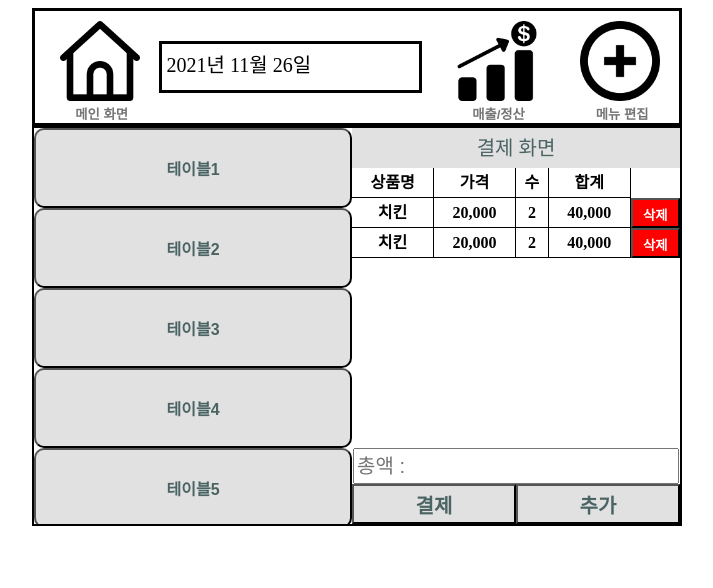
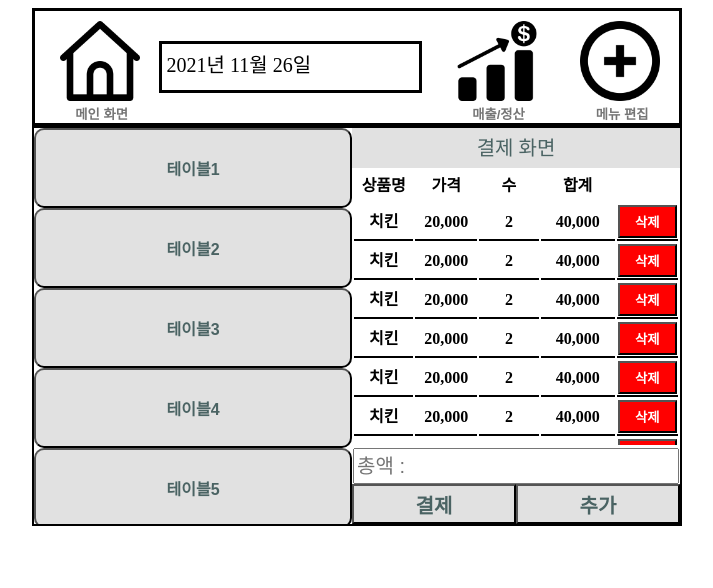
Before and after one commit to kiosksystem/pos, a Flask app: page / in a window 1280 px wide. Shown: the top 588 px of the page, without its empty margins (283-996 px from the left). Run offline with Flask 2, Linux system fonts and the light colour scheme.

Commit message:
[#29] modify: Pos Main 페이지 수정

```diff
--- a/static/css/Pos_calculate.css
+++ b/static/css/Pos_calculate.css
@@ -25,7 +25,7 @@
 }
 
 .daily_property th {
-	width: 115px;
+	width: 95px;
     position: sticky;
     top: 0px;
     background-color: white;
--- a/static/css/Pos_main.css
+++ b/static/css/Pos_main.css
@@ -19,82 +19,43 @@
 	color: #4a6363;
 }
 
-.menu_right .property {
-	display: flex;
-	width: 100%;
-	line-height: 30px;
-	float: left;
-	font-weight: bold;
-}
-
 .menu_right .order_list {
 	width: 100%;
-	height: 247px;
+	height: 277px;
 	float: left;
 	font-weight: bold;
 	margin-bottom: 1%;
 }
 
-.order_list .order_num {
-	display: flex;
+.order_list .order_table {
+    width: 100%;
+	height: 100%;
+    display: flex;
+	line-height: 30px;
+	font-weight: bold;
+    overflow: scroll;
+    overflow-x: hidden;
+}
+
+.order_table th {
+	width: 115px;
+    position: sticky;
+    top: 0px;
+    background-color: white;
+}
+
+.order_table tr {
 	width: 100%;
 	height: 30px;
-	float: left;
-	font-weight: bold;
 }
 
-.menu_right .menu_name {
-	width: 25%;
-	height: 30px;
-	line-height: 30px;
+.order_table td {
+	width: 20%;
 	text-align: center;
-	border-right : black solid 1px;
-	border-bottom: black solid 1px;
-    box-sizing: border-box;
-	font-weight: bold;
+	border-bottom: black solid 2px;
 }
-
-.menu_right .menu_price {
-	width: 25%;
-	height: 30px;
-	line-height: 30px;
-	text-align: center;
-	border-right : black solid 1px;
-	border-bottom: black solid 1px;
-    box-sizing: border-box;
-	font-weight: bold;
-}
-
-.menu_right .menu_num {
-	width: 10%;
-	height: 30px;
-	line-height: 30px;
-	text-align: center;
-	border-right : black solid 1px;
-	border-bottom: black solid 1px;
-    box-sizing: border-box;
-	font-weight: bold;
-}
-
-.menu_right .total_price {
-	width: 25%;
-	height: 30px;
-	line-height: 30px;
-	text-align: center;
-	border-right : black solid 1px;
-	border-bottom: black solid 1px;
-    box-sizing: border-box;
-	font-weight: bold;
-}
-
-.menu_right .empty {
-	width: 15%;
-	height: 30px;
-	text-align: center;
-}
-
-.order_list #delete_btn {
-	width: 15%;
+.order_table #delete_btn {
+	width: 100%;
 	background: red;
 	color: white;
 	padding: 5px;
--- a/templates/Pos_main.html
+++ b/templates/Pos_main.html
@@ -25,30 +25,99 @@
 
                 <div class="menu_right">
                     <div class="payment_top">결제 화면</div>
-                    <div class="property">
-                        <div class="menu_name">상품명</div>
-                        <div class="menu_price">가격</div>
-                        <div class="menu_num">수</div>
-                        <div class="total_price">합계</div>
-                        <div class="empty"></div>
+                    <div class="order_list">
+                        <table class="order_table">
+                            <tbody>
+			                    <tr>
+                                    <th class="menu_name">상품명</th>
+                                    <th class="menu_price">가격</th>
+                                    <th class="menu_num">수</th>
+                                    <th class="total_price">합계</th>
+                                    <th class="empty"></th>
+                    		    </tr>
+                    		    <tr>
+                            		<td class="menu_name" id="menu_name">치킨</td>
+                            		<td class="menu_price" id="menu_price">20,000</td>
+                            		<td class="menu_num" id="menu_num">2</td>
+                            		<td class="total_price" id="total_price">40,000</td>
+                            		<td><input type="button" class="empty" id="delete_btn" value="삭제"></td>
+                                </tr>
+                                <tr>
+                            		<td class="menu_name" id="menu_name">치킨</td>
+                            		<td class="menu_price" id="menu_price">20,000</td>
+                            		<td class="menu_num" id="menu_num">2</td>
+                            		<td class="total_price" id="total_price">40,000</td>
+                            		<td><input type="button" class="empty" id="delete_btn" value="삭제"></td>
+                                </tr>
+                                <tr>
+                            		<td class="menu_name" id="menu_name">치킨</td>
+                            		<td class="menu_price" id="menu_price">20,000</td>
+                            		<td class="menu_num" id="menu_num">2</td>
+                            		<td class="total_price" id="total_price">40,000</td>
+                            		<td><input type="button" class="empty" id="delete_btn" value="삭제"></td>
+                                </tr>
+                                <tr>
+                            		<td class="menu_name" id="menu_name">치킨</td>
+                            		<td class="menu_price" id="menu_price">20,000</td>
+                            		<td class="menu_num" id="menu_num">2</td>
+                            		<td class="total_price" id="total_price">40,000</td>
+                            		<td><input type="button" class="empty" id="delete_btn" value="삭제"></td>
+                                </tr>
+                                <tr>
+                            		<td class="menu_name" id="menu_name">치킨</td>
+                            		<td class="menu_price" id="menu_price">20,000</td>
+                            		<td class="menu_num" id="menu_num">2</td>
+                            		<td class="total_price" id="total_price">40,000</td>
+                            		<td><input type="button" class="empty" id="delete_btn" value="삭제"></td>
+                                </tr>
+                                <tr>
+                            		<td class="menu_name" id="menu_name">치킨</td>
+                            		<td class="menu_price" id="menu_price">20,000</td>
+                            		<td class="menu_num" id="menu_num">2</td>
+                            		<td class="total_price" id="total_price">40,000</td>
+                            		<td><input type="button" class="empty" id="delete_btn" value="삭제"></td>
+                                </tr>
+                                <tr>
+                            		<td class="menu_name" id="menu_name">치킨</td>
+                            		<td class="menu_price" id="menu_price">20,000</td>
+                            		<td class="menu_num" id="menu_num">2</td>
+                            		<td class="total_price" id="total_price">40,000</td>
+                            		<td><input type="button" class="empty" id="delete_btn" value="삭제"></td>
+                                </tr>
+                                <tr>
+                            		<td class="menu_name" id="menu_name">치킨</td>
+                            		<td class="menu_price" id="menu_price">20,000</td>
+                            		<td class="menu_num" id="menu_num">2</td>
+                            		<td class="total_price" id="total_price">40,000</td>
+                            		<td><input type="button" class="empty" id="delete_btn" value="삭제"></td>
+                                </tr>
+                                <tr>
+                            		<td class="menu_name" id="menu_name">치킨</td>
+                            		<td class="menu_price" id="menu_price">20,000</td>
+                            		<td class="menu_num" id="menu_num">2</td>
+                            		<td class="total_price" id="total_price">40,000</td>
+                            		<td><input type="button" class="empty" id="delete_btn" value="삭제"></td>
+                                </tr>
+                                <tr>
+                            		<td class="menu_name" id="menu_name">치킨</td>
+                            		<td class="menu_price" id="menu_price">20,000</td>
+                            		<td class="menu_num" id="menu_num">2</td>
+                            		<td class="total_price" id="total_price">40,000,000</td>
+                            		<td><input type="button" class="empty" id="delete_btn" value="삭제"></td>
+                                </tr>
+                                <tr>
+                            		<td class="menu_name" id="menu_name">치킨</td>
+                            		<td class="menu_price" id="menu_price">20,000</td>
+                            		<td class="menu_num" id="menu_num">2</td>
+                            		<td class="total_price" id="total_price">40,000</td>
+                            		<td><input type="button" class="empty" id="delete_btn" value="삭제"></td>
+                                </tr>
+                            </tbody>
+                        </table>
                     </div>
-                    <div class="order_list">
-                        <div class="order_num">
-                            <div class="menu_name" id="menu_name">치킨</div>
-                            <div class="menu_price" id="menu_price">20,000</div>
-                            <div class="menu_num" id="menu_num">2</div>
-                            <div class="total_price" id="total_price">40,000</div>
-                            <button type="button" class="empty" id="delete_btn">삭제</button>
-                        </div>
-                        <div class="order_num">
-                            <div class="menu_name" id="menu_name">치킨</div>
-                            <div class="menu_price" id="menu_price">20,000</div>
-                            <div class="menu_num" id="menu_num">2</div>
-                            <div class="total_price" id="total_price">40,000</div>
-                            <button type="button" class="empty" id="delete_btn">삭제</button>
-                        </div>
-                    </div>
+
                     <input class="total_amount" placeholder="총액 : " readonly>
+
                     <button type="button" class="btn">결제</button>
                     <button type="button" class="btn">추가</button>
                 </div>
```
Also changed, not shown: templates/Pos_calculate.html (+18 -18 lines).
